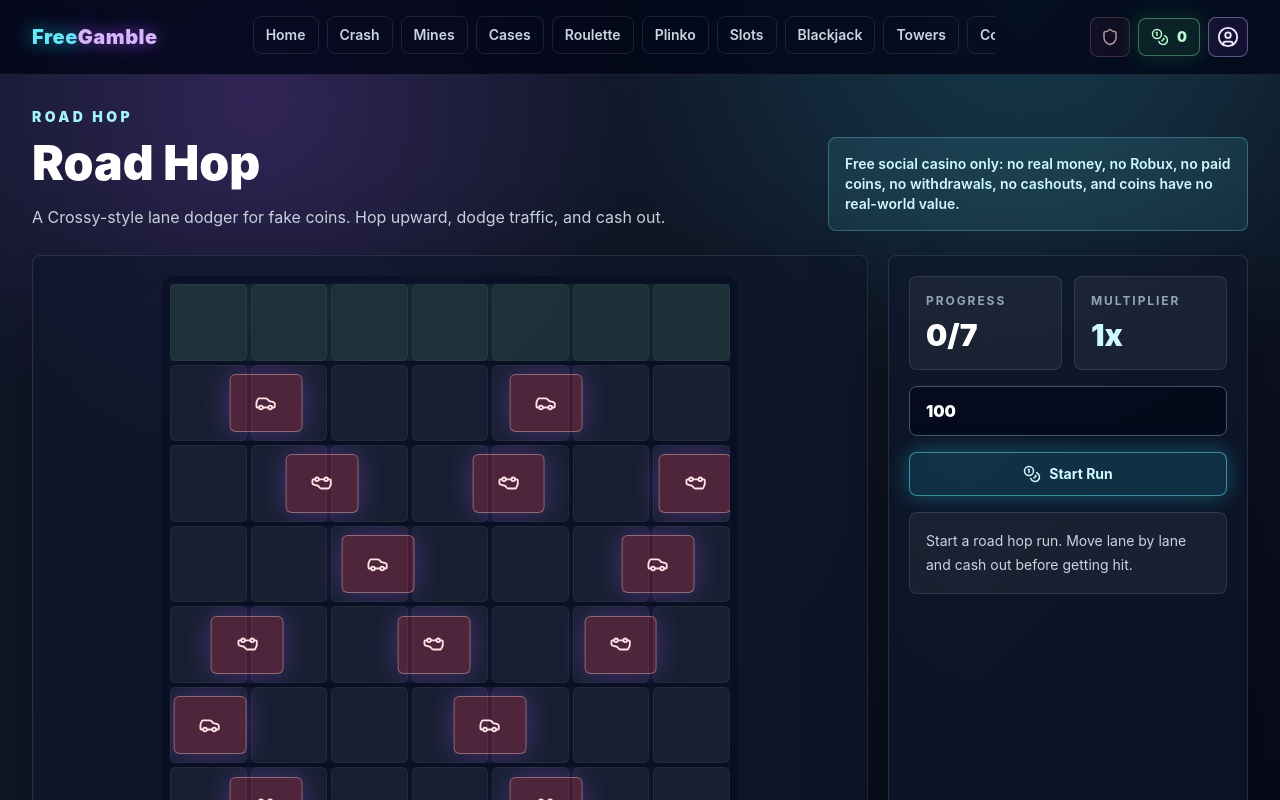
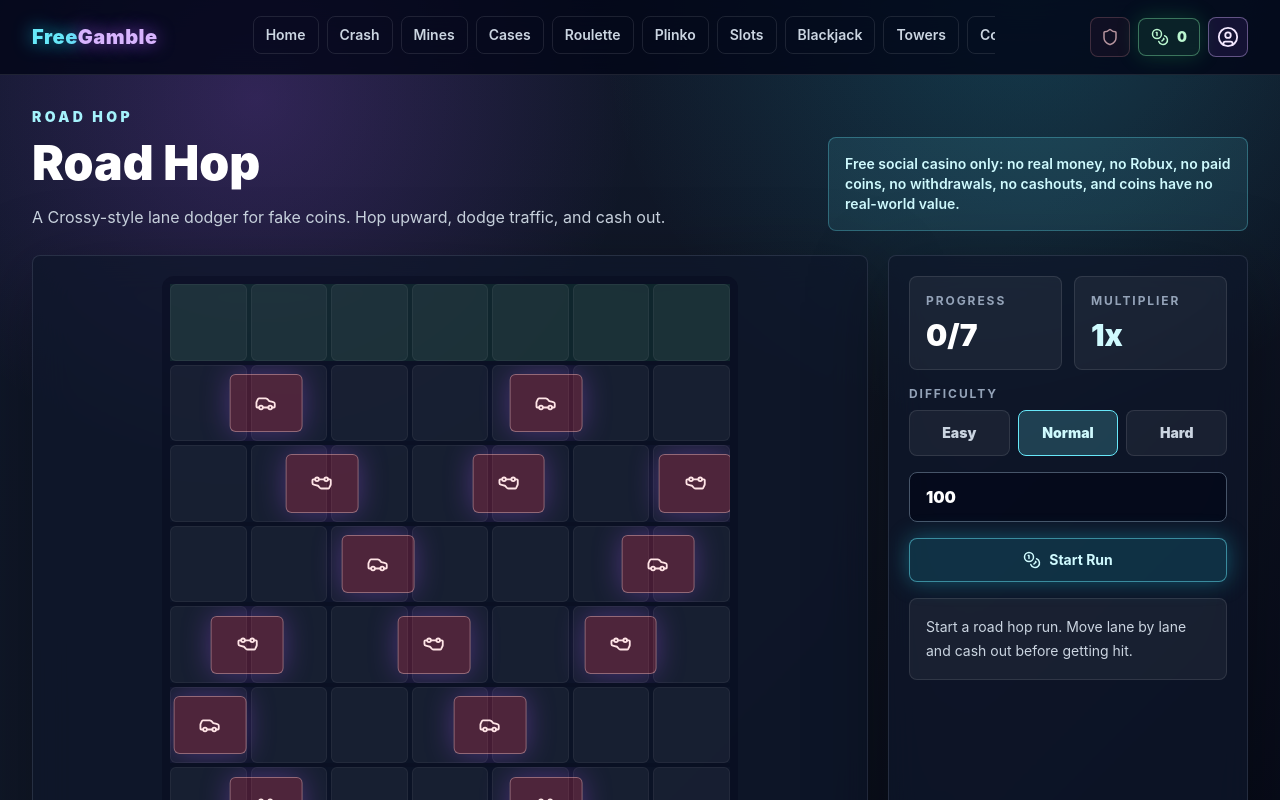
Before and after one commit to a1-lang-cmd/freegamble, a Next.js app: page /roadhop in a window 1280 px wide. Shown: the top 800 px of the page. Built offline with nearby package versions, Linux system fonts and the light colour scheme.

Commit message:
Add road hop difficulties

```diff
--- a/src/app/roadhop/page.tsx
+++ b/src/app/roadhop/page.tsx
@@ -9,17 +9,37 @@ import { addCoins, removeCoins, validateBet } from "@/lib/coins";
 import { cn } from "@/lib/cn";
 
 type GameState = "idle" | "active" | "lost" | "cashed";
+type Difficulty = "easy" | "normal" | "hard";
 
 const cols = 7;
 const rows = 8;
 const startCol = 3;
-const laneSpeeds = [0, 0.82, -1.05, 0.68, -0.92, 1.18, -0.74, 0];
-const laneCarCounts = [0, 2, 3, 2, 3, 2, 2, 0];
+const difficultyConfig: Record<Difficulty, { label: string; speeds: number[]; carCounts: number[]; payoutBoost: number }> = {
+  easy: {
+    label: "Easy",
+    speeds: [0, 0.55, -0.65, 0.5, -0.6, 0.72, -0.48, 0],
+    carCounts: [0, 1, 2, 1, 2, 1, 2, 0],
+    payoutBoost: 0.9
+  },
+  normal: {
+    label: "Normal",
+    speeds: [0, 0.82, -1.05, 0.68, -0.92, 1.18, -0.74, 0],
+    carCounts: [0, 2, 3, 2, 3, 2, 2, 0],
+    payoutBoost: 1
+  },
+  hard: {
+    label: "Hard",
+    speeds: [0, 1.05, -1.32, 0.95, -1.22, 1.48, -1.0, 0],
+    carCounts: [0, 3, 3, 3, 4, 3, 3, 0],
+    payoutBoost: 1.25
+  }
+};
 
-function laneHazards() {
+function laneHazards(difficulty: Difficulty) {
+  const { carCounts } = difficultyConfig[difficulty];
   return Array.from({ length: rows }, (_, row) => {
     if (row === 0 || row === rows - 1) return [];
-    const count = laneCarCounts[row];
+    const count = carCounts[row];
     const spacing = cols / count;
     return Array.from({ length: count }, (__, index) => (index * spacing + row * 0.7) % cols);
   });
@@ -38,20 +58,25 @@ function laneHasCarAt(lane: number[], col: number) {
 
 export default function RoadHopPage() {
   const [bet, setBet] = useState(100);
+  const [difficulty, setDifficulty] = useState<Difficulty>("normal");
   const [activeBet, setActiveBet] = useState(0);
   const [position, setPosition] = useState({ row: rows - 1, col: startCol });
-  const [hazards, setHazards] = useState<number[][]>(() => laneHazards());
+  const [hazards, setHazards] = useState<number[][]>(() => laneHazards("normal"));
   const [state, setState] = useState<GameState>("idle");
   const [bestRow, setBestRow] = useState(rows - 1);
   const [message, setMessage] = useState("Start a road hop run. Move lane by lane and cash out before getting hit.");
 
+  const config = difficultyConfig[difficulty];
   const progress = rows - 1 - bestRow;
-  const multiplier = useMemo(() => Number((1 + progress * 0.38 + progress ** 1.35 * 0.12).toFixed(2)), [progress]);
+  const multiplier = useMemo(
+    () => Number((1 + (progress * 0.38 + progress ** 1.35 * 0.12) * config.payoutBoost).toFixed(2)),
+    [config.payoutBoost, progress]
+  );
   const payout = Math.floor(activeBet * multiplier);
 
   const resetBoard = () => {
     setPosition({ row: rows - 1, col: startCol });
-    setHazards(laneHazards());
+    setHazards(laneHazards(difficulty));
     setBestRow(rows - 1);
   };
 
@@ -66,7 +91,7 @@ export default function RoadHopPage() {
     setActiveBet(check.bet);
     resetBoard();
     setState("active");
-    setMessage("Run live. Hop upward, dodge traffic, and cash out after making progress.");
+    setMessage(`${config.label} run live. Hop upward, dodge traffic, and cash out after making progress.`);
   };
 
   const lose = () => {
@@ -76,7 +101,7 @@ export default function RoadHopPage() {
   };
 
   const win = () => {
-    const finalPayout = Math.floor(activeBet * 6.5);
+    const finalPayout = Math.floor(activeBet * Number((6.5 * config.payoutBoost).toFixed(2)));
     addCoins(finalPayout);
     setState("cashed");
     setActiveBet(0);
@@ -104,7 +129,8 @@ export default function RoadHopPage() {
     }
 
     const nextProgress = rows - 1 - Math.min(bestRow, next.row);
-    setMessage(`Safe hop. Current cashout: ${Math.floor(activeBet * (1 + nextProgress * 0.38 + nextProgress ** 1.35 * 0.12)).toLocaleString()} fake coins.`);
+    const nextMultiplier = 1 + (nextProgress * 0.38 + nextProgress ** 1.35 * 0.12) * config.payoutBoost;
+    setMessage(`Safe hop. Current cashout: ${Math.floor(activeBet * nextMultiplier).toLocaleString()} fake coins.`);
   };
 
   const cashOut = () => {
@@ -120,12 +146,12 @@ export default function RoadHopPage() {
 
     const interval = window.setInterval(() => {
       setHazards((current) =>
-        current.map((lane, row) => lane.map((col) => wrapPosition(col + laneSpeeds[row] * 0.1)))
+        current.map((lane, row) => lane.map((col) => wrapPosition(col + config.speeds[row] * 0.1)))
       );
     }, 100);
 
     return () => window.clearInterval(interval);
-  }, [state]);
+  }, [config.speeds, state]);
 
   useEffect(() => {
     if (state !== "active") return;
@@ -168,7 +194,7 @@ export default function RoadHopPage() {
                     className="pointer-events-none absolute top-1/2 z-10 grid h-[76%] w-[13%] -translate-x-1/2 -translate-y-1/2 place-items-center rounded-md border border-rose-200/40 bg-rose-500/25 text-rose-100 shadow-purple transition-[left] duration-100 ease-linear"
                     style={{ left: `${((wrapPosition(carCol) + 0.5) / cols) * 100}%` }}
                   >
-                    <Car className={laneSpeeds[row] < 0 ? "rotate-180" : ""} size={22} />
+                    <Car className={config.speeds[row] < 0 ? "rotate-180" : ""} size={22} />
                   </div>
                 ))}
               </div>
@@ -185,6 +211,32 @@ export default function RoadHopPage() {
             <div className="rounded-lg border border-white/10 bg-white/5 p-4">
               <p className="text-xs font-bold uppercase tracking-[0.16em] text-slate-400">Multiplier</p>
               <p className="mt-2 text-3xl font-black text-cyan-100">{multiplier}x</p>
+            </div>
+          </div>
+          <div className="space-y-2">
+            <p className="text-xs font-bold uppercase tracking-[0.16em] text-slate-400">Difficulty</p>
+            <div className="grid grid-cols-3 gap-2">
+              {(Object.keys(difficultyConfig) as Difficulty[]).map((level) => (
+                <button
+                  key={level}
+                  disabled={state === "active"}
+                  onClick={() => {
+                    setDifficulty(level);
+                    setHazards(laneHazards(level));
+                    setPosition({ row: rows - 1, col: startCol });
+                    setBestRow(rows - 1);
+                    setMessage(`${difficultyConfig[level].label} selected. Traffic and payout risk updated.`);
+                  }}
+                  className={cn(
+                    "rounded-lg border px-3 py-3 text-sm font-black transition hover:-translate-y-0.5 disabled:cursor-not-allowed disabled:opacity-60",
+                    difficulty === level
+                      ? "border-cyan-300 bg-cyan-300/20 text-cyan-100 shadow-cyan"
+                      : "border-white/10 bg-white/5 text-slate-300 hover:border-cyan-300/50"
+                  )}
+                >
+                  {difficultyConfig[level].label}
+                </button>
+              ))}
             </div>
           </div>
           <input type="number" min={1} value={bet} disabled={state === "active"} onChange={(event) => setBet(Math.max(1, Number(event.target.value) || 1))} className="w-full rounded-lg border border-slate-600 bg-slate-950/70 px-4 py-3 font-black text-white outline-none focus:border-cyan-300" />
```
